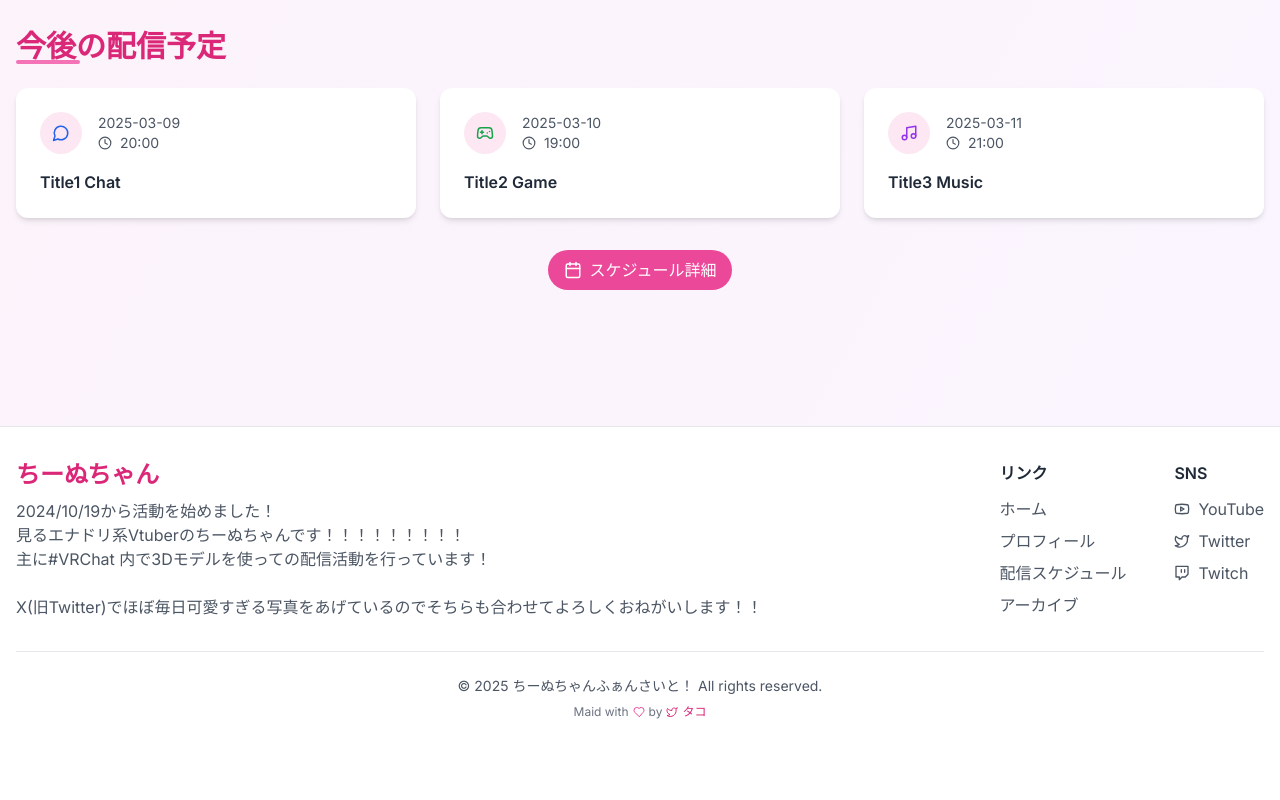
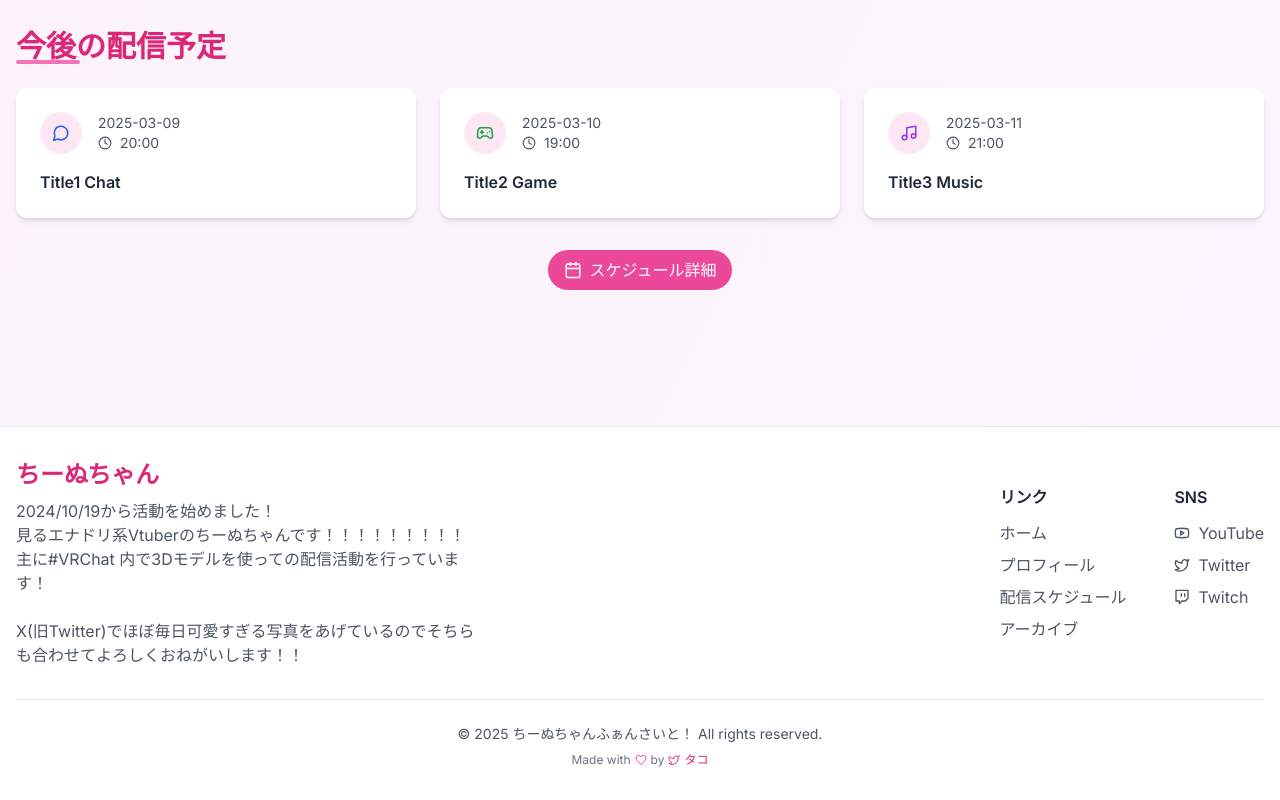
Before and after one commit to T4ko0522/chinuchan-fansite, a Next.js app: page / in a window 1280 px wide. Shown: the part 1666-2466 px from the top of the page. Before the commit the page ends 2418 px from the top, so only its background shows below. Built offline with nearby package versions, Linux system fonts and the light colour scheme.

Commit message:
スマホでプレビューしたときのリンク、SNSをアップデート

```diff
--- a/src/components/Footer.tsx
+++ b/src/components/Footer.tsx
@@ -18,7 +18,7 @@ export default function Footer() {
               </p>
           </div>
 
-          <div className="flex flex-col md:flex-row gap-6 md:gap-12">
+          <div className="flex flex-row gap-6 md:gap-12 w-full justify-around md:justify-end">
             <div>
               <h3 className="font-semibold text-gray-800 mb-3">リンク</h3>
               <ul className="space-y-2">
@@ -91,7 +91,7 @@ export default function Footer() {
             &copy; {new Date().getFullYear()} ちーぬちゃんふぁんさいと！ All rights reserved.
             </p>
           <p className="text-gray-500 text-xs mt-2 flex items-center justify-center">
-            Maid with <Heart size={12} className="text-pink-500 mx-1" /> by{" "}
+            Made with <Heart size={12} className="text-pink-500 mx-1" /> by{" "}
             <a
               href="https://x.com/T4ko_VRC"
               target="_blank"
```
